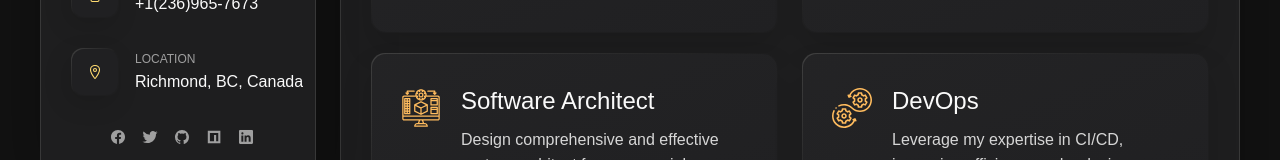
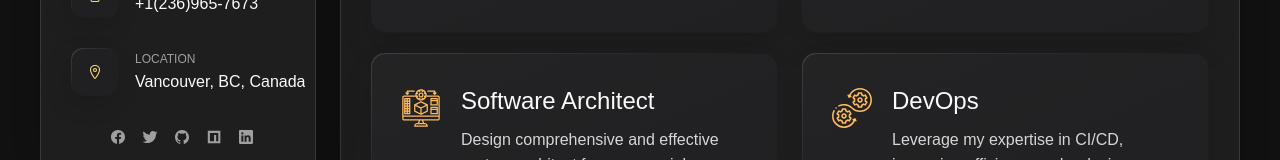
Before and after one commit to xboy2012/xboy2012.github.io, a Next.js app: page / in a window 1280 px wide. Shown: the part 567-727 px from the top of the page. Built offline with nearby package versions, Linux system fonts and the light colour scheme.

Commit message:
feat: update location

```diff
--- a/src/data.ts
+++ b/src/data.ts
@@ -5,7 +5,7 @@ export const userData = {
   title: 'Staff Software Engineer',
   email: 'xboy2008@live.cn',
   phoneCA: '+12369657673',
-  location: 'Richmond, BC, Canada',
+  location: 'Vancouver, BC, Canada',
   facebook: 'xboy2012',
   twitter: 'xboy2012',
   github: 'xboy2012',
```
